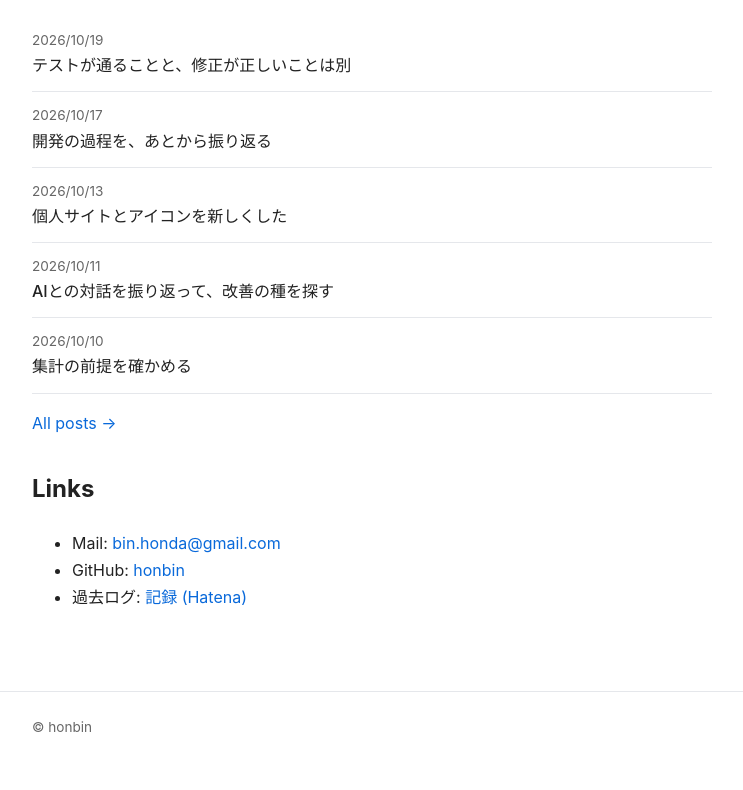
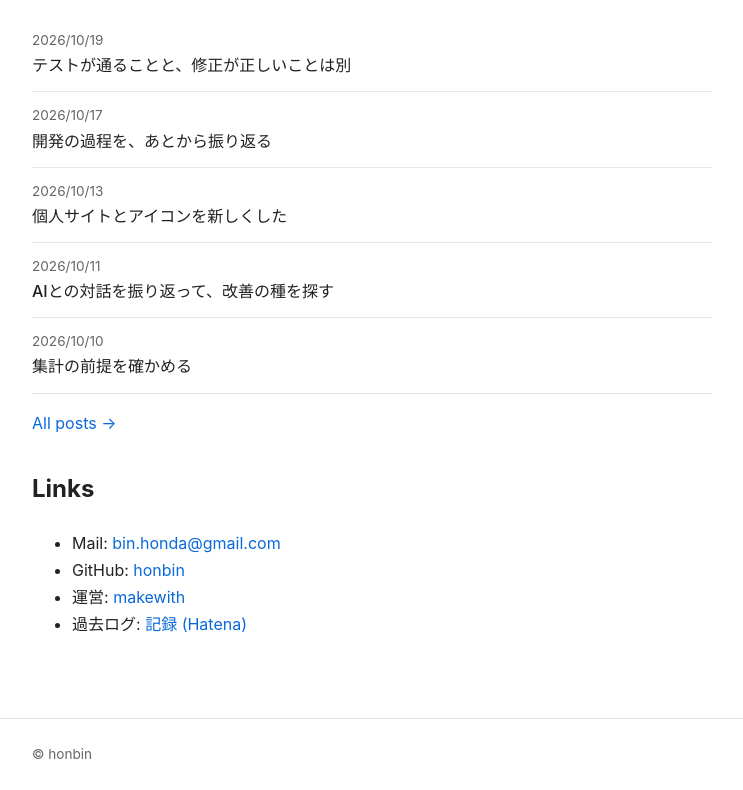
Before and after one commit to honbin/honbin.github.io, an Astro site: page / in a window 1280 px wide. Shown: the part 482-1272 px from the top of the page, without its empty margins (268-1011 px from the left). Before the commit the page ends 1245 px from the top, so only its background shows below. Built offline with nearby package versions, Linux system fonts and the light colour scheme; Astro itself is replaced by a stand-in of ours.

Commit message:
Link to makewith from the top page
makewith's About names honb.in as its operator; a link back lets visitors coming from either side confirm it is the same person.

```diff
--- a/src/pages/index.astro
+++ b/src/pages/index.astro
@@ -35,6 +35,7 @@ const dateFmt = new Intl.DateTimeFormat('ja-JP', { dateStyle: 'medium', timeZone
   <ul>
     <li>Mail: <a href="mailto:bin.honda@gmail.com">bin.honda@gmail.com</a></li>
     <li>GitHub: <a href="https://github.com/honbin">honbin</a></li>
+    <li>運営: <a href="https://makewith.jp/">makewith</a></li>
     <li>過去ログ: <a href="https://honbin.hatenablog.com">記録 (Hatena)</a></li>
   </ul>
 </BaseLayout>
```
